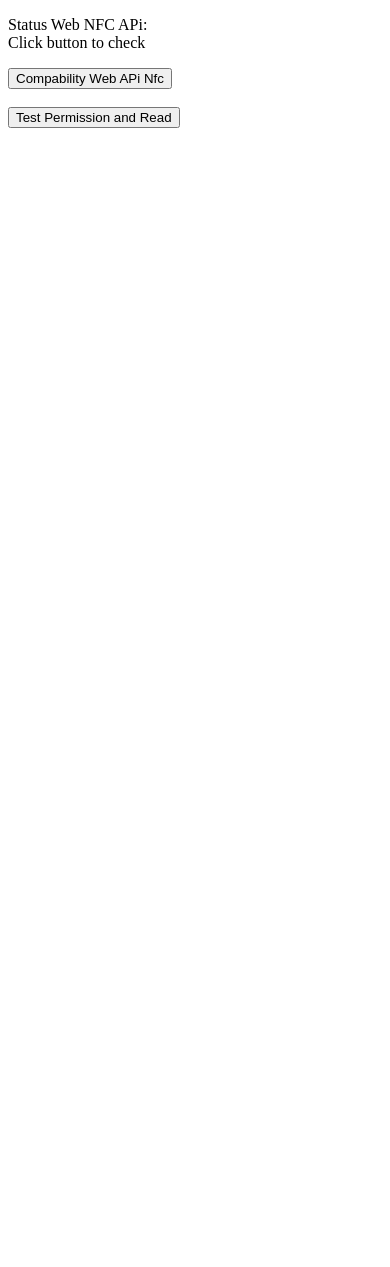
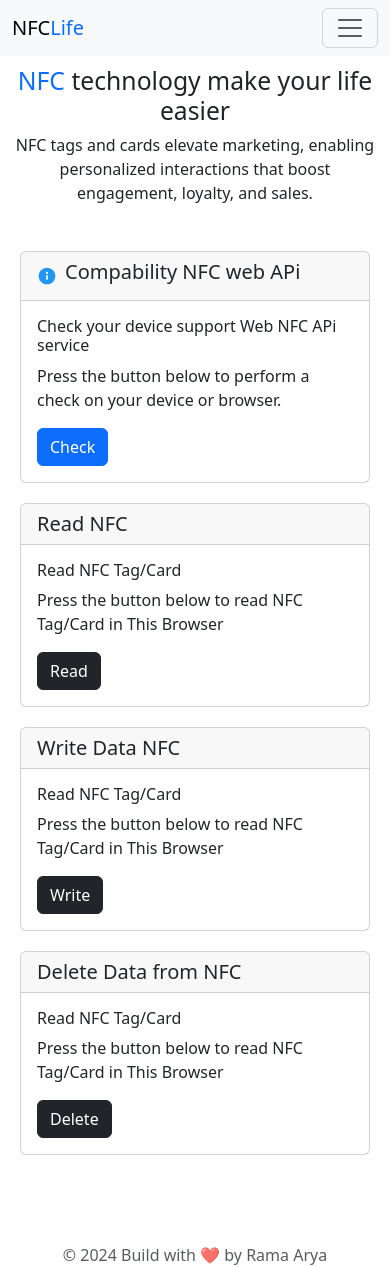
Before and after one commit to ramaaryasuta/nfc-js, a plain HTML site: page index.html in a window 390 px wide. Before the commit the page ends 844 px from the top, so only its background shows below. Drawn offline with nearby package versions, Linux system fonts and the light colour scheme.

Commit message:
add new Ui

```diff
--- a/index.html
+++ b/index.html
@@ -1,22 +1,150 @@
 <!DOCTYPE html>
 <html lang="en">
   <head>
-    <meta charset="UTF-8" />
-    <meta name="viewport" content="width=device-width, initial-scale=1.0" />
-    <link rel="stylesheet" href="./style.css" />
-    <title>Testing Read NFC</title>
+    <meta charset="utf-8" />
+    <meta name="viewport" content="width=device-width, initial-scale=1" />
+    <title>NFC Life</title>
+    <link rel="stylesheet" href="styles/index.css" />
+    <link
+      href="https://cdn.jsdelivr.net/npm/bootstrap@5.3.3/dist/css/bootstrap.min.css"
+      rel="stylesheet"
+      integrity="sha384-QWTKZyjpPEjISv5WaRU9OFeRpok6YctnYmDr5pNlyT2bRjXh0JMhjY6hW+ALEwIH"
+      crossorigin="anonymous"
+    />
   </head>
   <body>
+    <!-- NAVBAR COMP -->
+    <nav class="navbar navbar-expand-lg bg-body-tertiary">
+      <div class="container-fluid">
+        <a class="navbar-brand" href="/index.html"
+          >NFC<span class="text-primary">Life</span></a
+        >
+        <button
+          class="navbar-toggler"
+          type="button"
+          data-bs-toggle="collapse"
+          data-bs-target="#navbarNav"
+          aria-controls="navbarNav"
+          aria-expanded="false"
+          aria-label="Toggle navigation"
+        >
+          <span class="navbar-toggler-icon"></span>
+        </button>
+        <div class="collapse navbar-collapse" id="navbarNav">
+          <ul class="navbar-nav">
+            <!-- <li class="nav-item">
+              <a class="nav-link" href="#">Tutorial</a>
+            </li> -->
+          </ul>
+        </div>
+      </div>
+    </nav>
+
+    <!-- Hero Banner -->
+    <div class="hero-container">
+      <h2>
+        <span class="text-primary">NFC</span> technology make your life easier
+      </h2>
+      <p>
+        NFC tags and cards elevate marketing, enabling personalized interactions
+        that boost engagement, loyalty, and sales.
+      </p>
+    </div>
+
+    <!-- Feature -->
+    <div class="container-feature">
+      <div class="row">
+        <!-- Compability Test -->
+        <div class="col-12 col-md-6">
+          <div class="card">
+            <div
+              class="card-header d-flex align-items-center gap-2 text-center"
+            >
+              <img src="assets/svg/info.svg" alt="..." width="20" />
+              <h5>Compability NFC web APi</h5>
+            </div>
+            <div class="card-body">
+              <h6 class="card-title">
+                Check your device support Web NFC APi service
+              </h6>
+              <p class="card-text">
+                Press the button below to perform a check on your device or
+                browser.
+              </p>
+              <div>
+                <button class="btn btn-primary" onclick="compatibilityNfcApi()">
+                  Check
+                </button>
+              </div>
+            </div>
+          </div>
+        </div>
+
+        <!-- Read Data NFC -->
+        <div class="col-12 col-md-6">
+          <div class="card">
+            <h5 class="card-header">Read NFC</h5>
+            <div class="card-body">
+              <h6 class="card-title">Read NFC Tag/Card</h6>
+              <p class="card-text">
+                Press the button below to read NFC Tag/Card in This Browser
+              </p>
+              <div>
+                <a href="pages/readNfc.html" class="btn btn-dark"> Read </a>
+              </div>
+            </div>
+          </div>
+        </div>
+
+        <!-- Write Data NFC -->
+        <div class="col-12 col-md-6">
+          <div class="card">
+            <h5 class="card-header">Write Data NFC</h5>
+            <div class="card-body">
+              <h6 class="card-title">Read NFC Tag/Card</h6>
+              <p class="card-text">
+                Press the button below to read NFC Tag/Card in This Browser
+              </p>
+              <div>
+                <a href="pages/readNfc.html" class="btn btn-dark"> Write </a>
+              </div>
+            </div>
+          </div>
+        </div>
+
+        <!-- Delete NFC -->
+        <div class="col-12 col-md-6">
+          <div class="card">
+            <h5 class="card-header">Delete Data from NFC</h5>
+            <div class="card-body">
+              <h6 class="card-title">Read NFC Tag/Card</h6>
+              <p class="card-text">
+                Press the button below to read NFC Tag/Card in This Browser
+              </p>
+              <div>
+                <a href="pages/readNfc.html" class="btn btn-dark"> Delete </a>
+              </div>
+            </div>
+          </div>
+        </div>
+      </div>
+    </div>
+
+    <!-- Footer -->
     <div class="container">
-      <p>
-        Status Web NFC APi: <br /><span id="nfc-stat">
-          Click button to check</span
-        >
-      </p>
-      <button onclick="test()">Compability Web APi Nfc</button>
+      <footer class="footer mt-5">
+        <div class="container text-center">
+          <span class="text-muted">© 2024 Build with ❤️ by Rama Arya</span>
+        </div>
+      </footer>
     </div>
-    <br />
-    <button id="reqPermission">Test Permission and Read</button>
-    <script src="./index.js"></script>
+
+    <!-- Local Script -->
+    <script src="scripts/index.js"></script>
+    <script
+      src="https://cdn.jsdelivr.net/npm/bootstrap@5.3.3/dist/js/bootstrap.bundle.min.js"
+      integrity="sha384-YvpcrYf0tY3lHB60NNkmXc5s9fDVZLESaAA55NDzOxhy9GkcIdslK1eN7N6jIeHz"
+      crossorigin="anonymous"
+    ></script>
   </body>
 </html>
--- a/index.js
+++ /dev/null
@@ -1,30 +0,0 @@
-const title = document.getElementById("nfc-stat");
-const testNfc = document.getElementById("testNfc");
-
-function test() {
-  if ("NDEFReader" in window) {
-    console.log("Web NFC is supported.");
-    title.innerHTML = "Web NFC is supported.";
-  } else {
-    console.log("Web NFC is not supported.");
-    title.innerHTML = "Web NFC is not supported.";
-  }
-}
-
-const reqPermission = document.getElementById("reqPermission");
-reqPermission.addEventListener("click", async () => {
-  try {
-    const ndef = new NDEFReader();
-    await ndef.scan();
-    alert("Tempelkan NFC Tag");
-    // fungsi membaca NFC Tag
-    ndef.addEventListener("reading", ({ message, serialNumber }) => {
-      console.log("Tag detected:", serialNumber);
-      console.log("pesan:", message);
-      alert(`Tag terbaca: ${serialNumber}\nPesan: ${message}`);
-      // Process the message from the tag
-    });
-  } catch (error) {
-    alert("Gagal meminta izin NFC");
-  }
-});
--- /dev/null
+++ b/scripts/index.js
@@ -0,0 +1,27 @@
+function compatibilityNfcApi() {
+  if ("NDEFReader" in window) {
+    alert("Web NFC API is supported in this device/browser.");
+  } else {
+    alert("Sorry, Web NFC API is not supported in this device/browser.");
+  }
+}
+
+const alertPlaceholder = document.getElementById("liveAlertPlaceholder");
+const appendAlert = (message, type) => {
+  const wrapper = document.createElement("div");
+  wrapper.innerHTML = [
+    `<div class="alert alert-${type} alert-dismissible" role="alert">`,
+    `   <div>${message}</div>`,
+    '   <button type="button" class="btn-close" data-bs-dismiss="alert" aria-label="Close"></button>',
+    "</div>",
+  ].join("");
+
+  alertPlaceholder.append(wrapper);
+};
+
+const alertTrigger = document.getElementById("liveAlertBtn");
+if (alertTrigger) {
+  alertTrigger.addEventListener("click", () => {
+    appendAlert("Nice, you triggered this alert message!", "success");
+  });
+}
--- /dev/null
+++ b/styles/index.css
@@ -0,0 +1,18 @@
+.hero-container {
+  padding: 10px;
+  text-align: center;
+}
+
+.container-feature {
+  padding: 20px;
+}
+
+.footer-card {
+  display: flex;
+  justify-content: space-between;
+  text-align: center;
+}
+
+.card {
+  margin-bottom: 20px;
+}
```
Also changed, not shown: pages/deleteData.html (added, +47 -0 lines), pages/readNfc.html (added, +47 -0 lines), pages/writeData.html (added, +47 -0 lines), assets/svg/info.svg (added), scripts/readNfc.js (added).
